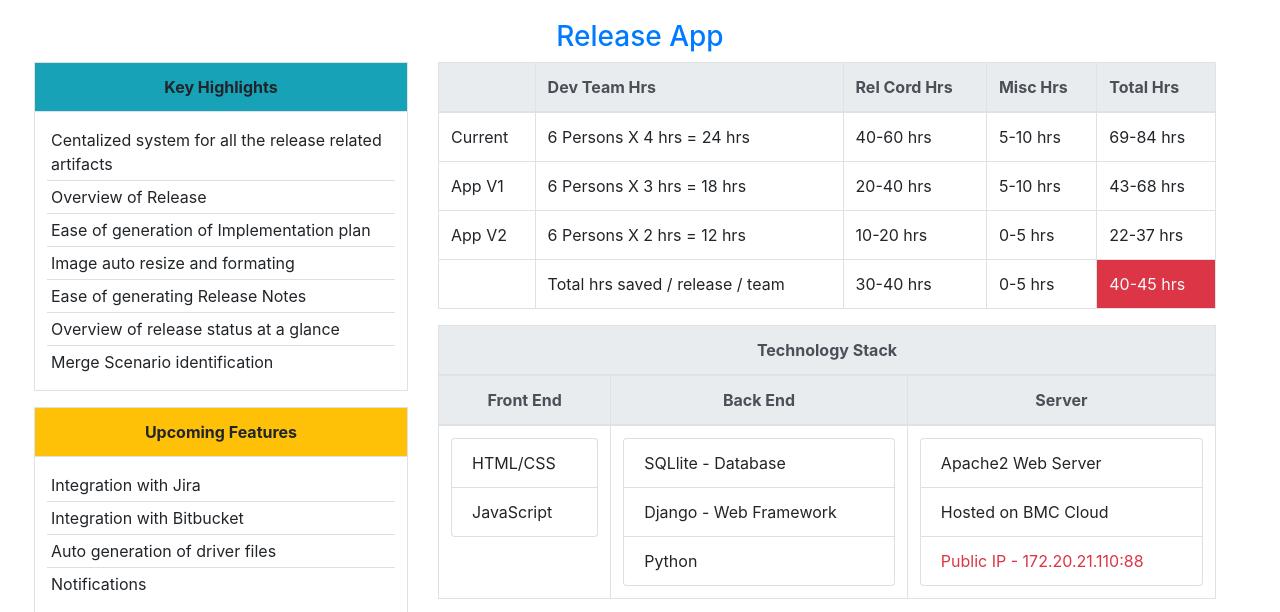
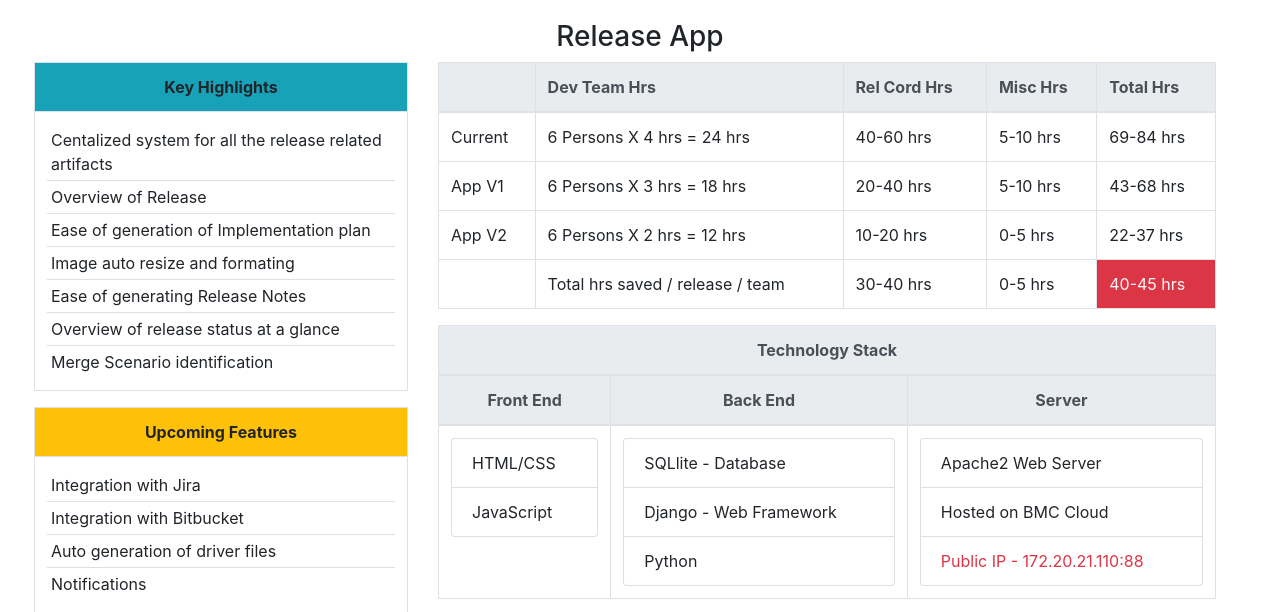
Before and after one commit to prasanth1712/dev_easy, a Django app: page /about/ in a window 1280 px wide. Shown: the part 56-668 px from the top of the page. Run offline with Django 3.2, Linux system fonts and the light colour scheme; some libraries are stand-ins or nearby versions.

Commit message:
Adding about page

```diff
--- a/template/about.html
+++ b/template/about.html
@@ -1,6 +1,6 @@
 {% extends "base.html" %}
 {% block content %}
-<div class="text-center  text-primary ">
+<div class="text-center  ">
     <h3 class="">
         Release App
     </h3>
```
